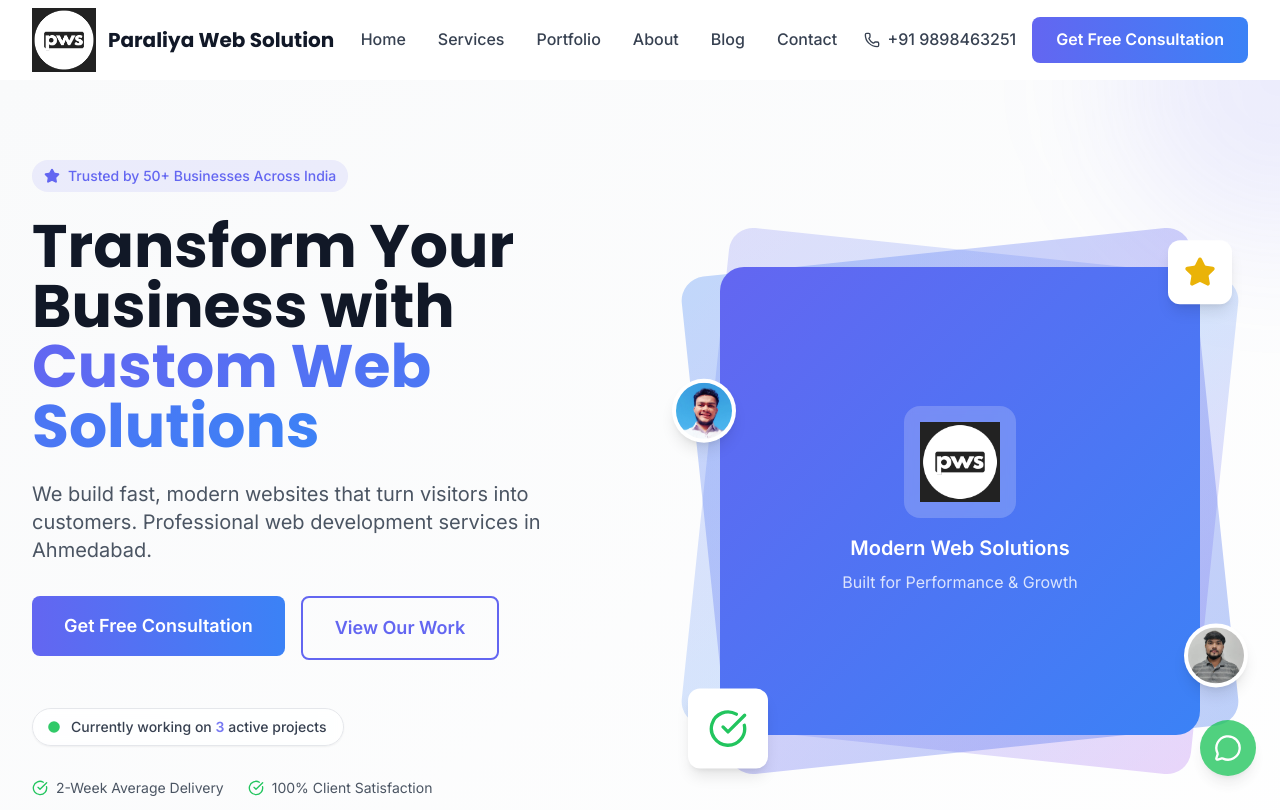
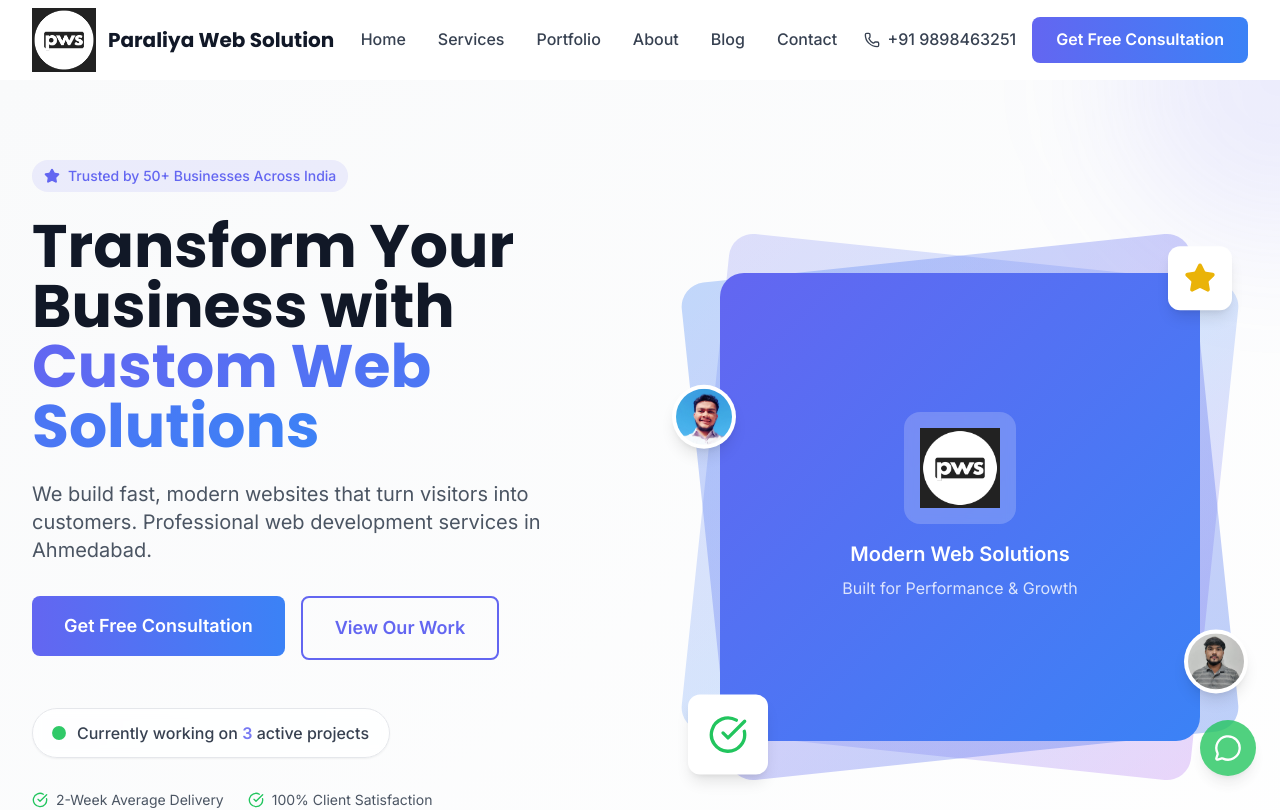
Before and after one commit to RaviparaliyaRP/paraliyawebsolution, a Next.js app: page / in a window 1280 px wide. Shown: the top 810 px of the page. Built offline with nearby package versions, Linux system fonts and the light colour scheme.

Commit message:
all changes

```diff
--- a/src/components/sections/Hero.tsx
+++ b/src/components/sections/Hero.tsx
@@ -104,7 +104,7 @@
               transition={{ duration: 0.6, delay: 0.35 }}
               className="flex justify-center lg:justify-start mb-8"
             >
-              <div className="inline-flex items-center space-x-3 bg-white/80 backdrop-blur-sm border border-gray-200 rounded-full px-4 py-2 shadow-sm">
+              <div className="inline-flex items-center space-x-3 bg-white/80 backdrop-blur-sm border border-gray-200 rounded-full px-5 py-3 shadow-sm">
                 <motion.div
                   animate={{
                     scale: [1, 1.2, 1],
@@ -115,9 +115,9 @@
                     repeat: Infinity,
                     ease: "easeInOut"
                   }}
-                  className="w-2.5 h-2.5 bg-green-500 rounded-full"
+                  className="w-3 h-3 bg-green-500 rounded-full"
                 ></motion.div>
-                <span className="text-sm font-medium text-gray-700">
+                <span className="text-base font-medium text-gray-700">
                   Currently working on{' '}
                   <motion.span
                     key="counter"
```
Also changed, not shown: 1 other file (tests, documents, lock files or other folders).
